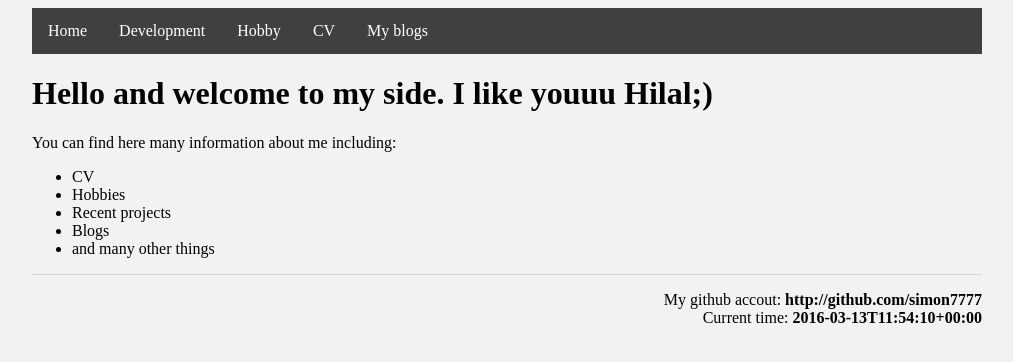
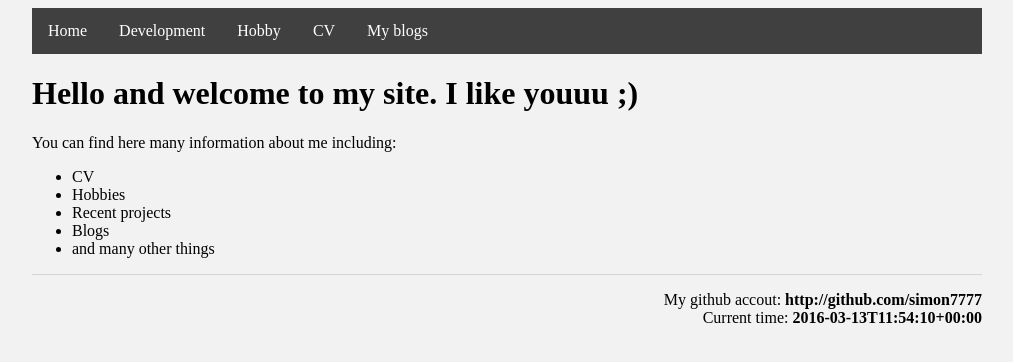
Before and after one commit to simon7777/simon7777.github.io, a Jekyll site: the page built from index.html, in a window 1280 px wide. Shown: the top 362 px of the page, without its empty margins (133-1146 px from the left). Built offline with Jekyll 4.4.1, drawn with Linux system fonts in a browser that asks for light colours.

Commit message:
final_commit2

```diff
--- a/index.html
+++ b/index.html
@@ -3,7 +3,7 @@ layout: default
 title: Welcome to my static web page
 ---
 
-<h1>Hello and welcome to my side. I like youuu Hilal;) </h1>
+<h1>Hello and welcome to my site. I like youuu ;) </h1>
 
 
 You can find here many information about me including:
```
